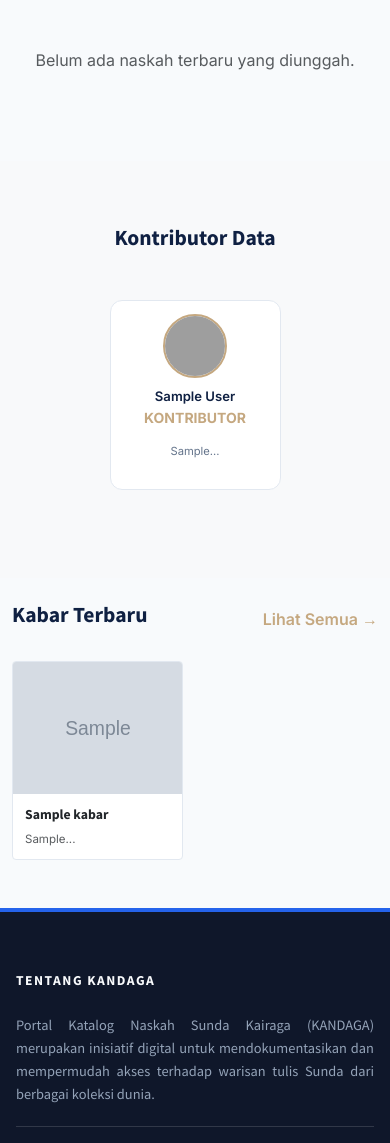
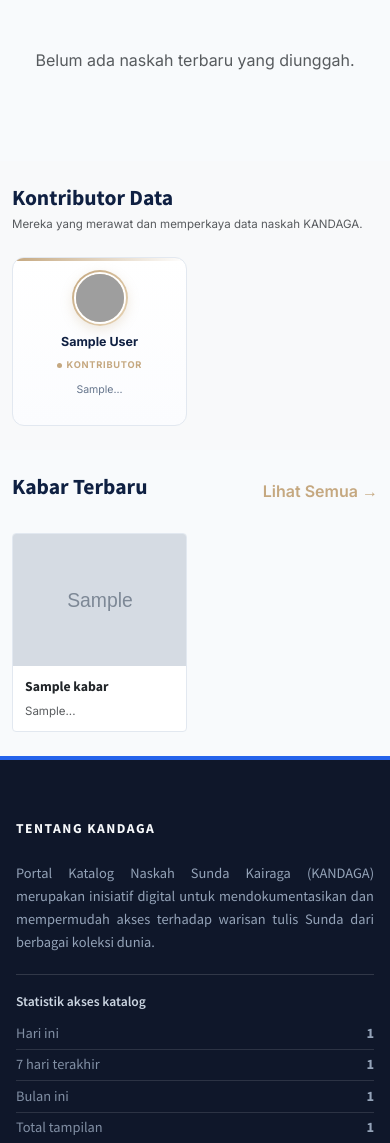
Before and after one commit to Ilhamkang/kandaga, a PHP site: page / in a window 390 px wide. Shown: the part 1127-2270 px from the top of the page. Run offline with PHP 8.4, Linux system fonts and the light colour scheme; tables that the repository leaves empty or names only in its code hold one stand-in row (values such as "Sample post"); grey boxes marked "Sample" are stand-in pictures; data that the repository does not hold is empty; grey boxes are pictures that could not be loaded.

Commit message:
Segarkan kontributor dan perbanyak kabar beranda
Carousel kontributor diganti grid empat kartu per halaman dengan pager di header; kabar terbaru jadi empat artikel agar mobile tersusun 2x2 dan desktop empat kolom. Menonaktifkan kontrol data-slide Bootstrap 4 yang sudah tidak berfungsi.

```diff
--- a/RELEASE.md
+++ b/RELEASE.md
@@ -20,7 +20,8 @@ Perbaikan menu navbar pada layar mobile dan penyederhanaan laporan rilis. Riwaya
 - Memperbaiki ekspor XML HSP-KOD dan HSP-DESC: atribut `type` tidak lagi memuat backslash literal dan teks relasi seperti “Arab & Pegon” kini dieskap sebagai `&amp;`. Semua format XML (MODS, MARC21, TEI, HSP) ikut diamankan.
 - Menyederhanakan halaman detail naskah pada layar kecil: judul dan aksi tampil sebelum sampul, sampul dibatasi `34vh`, kartu memakai satu gutter, field metadata pendek dirapatkan dua kolom, serta tabel Akses Digital dan Lokasi Koleksi di-stack tanpa scroll horizontal. Lebar area baca naik dari 318px menjadi 342px dan tinggi halaman turun sekitar 800px.
 - Menyeragamkan grid kartu publik pada layar kecil: naskah terbaru, kontributor, kabar terbaru, koleksi, inventaris koleksi, indeks lokasi, katalog, dan manuskrip dalam katalog kini tampil maksimal dua kartu per baris. Gambar dan padding kartu dipangkas agar tidak memenuhi satu layar; tata letak desktop tidak berubah. Kartu grafik statistik tetap penuh lebar karena memuat grafik dan tabel sekaligus.
-- Memperbaiki kontrol carousel kontributor yang sebelumnya meluap sekitar 8px di tepi kanan beranda pada layar 390px.
+- Mengganti carousel kontributor beranda dengan grid empat kartu per halaman dan pager kecil di header. Kontrol lama masih memakai `data-slide` Bootstrap 4 sehingga tombol panah tidak berfungsi setelah upgrade Bootstrap 5; overlay yang meluap sekitar 8px di tepi kanan juga hilang.
+- Menambah kabar terbaru beranda menjadi empat artikel agar tersusun 2×2 di mobile dan empat kolom di desktop, sejajar dengan grid kontributor.
 
 Rilis ini code-only. Tidak ada migrasi SQL, perubahan tabel, backup database, atau perubahan skema.
 
--- a/assets/css/mobile-layout.css
+++ b/assets/css/mobile-layout.css
@@ -371,26 +371,24 @@
         overflow: hidden !important;
     }
 
-    /* Beranda: kontributor dalam carousel. */
-    body.kandaga-home-page .kontributor-card {
-        padding: .85rem !important;
+    /* Beranda: kontributor grid 2x2 dengan pager di header. */
+    body.kandaga-home-page .kontributor-section {
+        padding: 0;
     }
 
-    body.kandaga-home-page .kontributor-card .avatar-kontributor-wrapper {
-        width: 64px;
-        height: 64px;
-        margin-bottom: .5rem;
+    body.kandaga-home-page .kontributor-card {
+        padding: .75rem !important;
     }
 
-    body.kandaga-home-page .kontributor-card .nama-kontributor {
-        font-size: .82rem;
+    body.kandaga-home-page .kontributor-grid .col {
+        min-width: 0;
     }
 
     body.kandaga-home-page .kontributor-card .deskripsi-kontributor {
-        font-size: .7rem;
+        font-size: .66rem;
         line-height: 1.35;
         display: -webkit-box;
-        -webkit-line-clamp: 3;
+        -webkit-line-clamp: 2;
         -webkit-box-orient: vertical;
         overflow: hidden;
     }
--- a/assets/css/style-kontributor.css
+++ b/assets/css/style-kontributor.css
@@ -3,28 +3,165 @@
     --kandaga-gold: #c5a880;
     --kandaga-text-muted: #64748b;
 }
-    .kontributor-section { padding: 40px 0; }
+
+.kontributor-section { padding: 0; }
+
+.kontributor-header {
+    gap: 1rem;
+}
+
+.kontributor-header h4 { color: var(--kandaga-dark-blue); }
+.kontributor-header p { max-width: 34rem; }
+
+.kontributor-pager {
+    display: inline-flex;
+    align-items: center;
+    gap: .35rem;
+    padding: .25rem;
+    background: #fff;
+    border: 1px solid #e2e8f0;
+    border-radius: 999px;
+    box-shadow: 0 4px 14px rgba(15, 32, 66, .06);
+}
+
+.kontributor-pager-btn {
+    width: 30px;
+    height: 30px;
+    display: grid;
+    place-items: center;
+    padding: 0;
+    border: 0;
+    border-radius: 50%;
+    background: transparent;
+    color: var(--kandaga-dark-blue);
+    font-size: .72rem;
+    transition: background .2s ease, color .2s ease;
+}
+
+.kontributor-pager-btn:hover {
+    background: rgba(197, 168, 128, .16);
+    color: var(--kandaga-dark-blue);
+}
+
+.kontributor-pager-btn:focus-visible {
+    outline: 2px solid var(--kandaga-gold);
+    outline-offset: 2px;
+}
+
+.kontributor-pager-indicator {
+    min-width: 3.25rem;
+    text-align: center;
+    font-size: .72rem;
+    font-weight: 700;
+    color: var(--kandaga-text-muted);
+    font-variant-numeric: tabular-nums;
+}
+
+.kontributor-grid .col { display: flex; }
+
+.kontributor-card-link {
+    display: block;
+    width: 100%;
+    color: inherit;
+}
+
 .kontributor-card {
-        background: #ffffff; border: 1px solid #e2e8f0; border-radius: 12px;
-        transition: all 0.3s ease; height: 100%; display: flex; flex-direction: column;
+    position: relative;
+    overflow: hidden;
+    background: linear-gradient(180deg, #fff 0%, #fbfcfe 100%);
+    border: 1px solid #e2e8f0;
+    border-radius: 16px;
+    transition: border-color .25s ease, box-shadow .25s ease, transform .25s ease;
 }
-    .kontributor-card:hover { border-color: var(--kandaga-gold); box-shadow: 0 10px 20px rgba(0,0,0,0.08); transform: translateY(-5px); }
-    .avatar-kontributor-wrapper { width: 85px; height: 85px; border-radius: 50%; overflow: hidden; border: 2px solid var(--kandaga-gold); margin: 0 auto 15px; }
-    .avatar-kontributor-img { width: 100%; height: 100%; object-fit: cover; }
-    .nama-kontributor { color: var(--kandaga-dark-blue); font-weight: 600; font-size: 0.95rem; }
-    .deskripsi-kontributor { font-size: 0.8rem; color: var(--kandaga-text-muted); line-height: 1.5; flex-grow: 1; }
 
-    /* Navigasi Carousel */
-    .carousel-control-prev-kandaga, .carousel-control-next-kandaga {
-        position: absolute; top: 50%; width: 40px; height: 40px; background: var(--kandaga-dark-blue);
-        color: #fff; border-radius: 50%; display: flex; align-items: center; justify-content: center;
-        text-decoration: none; transition: 0.3s; z-index: 10;
+.kontributor-card::before {
+    content: "";
+    position: absolute;
+    inset: 0 0 auto;
+    height: 3px;
+    background: linear-gradient(90deg, var(--kandaga-gold), rgba(197, 168, 128, 0));
 }
-    .carousel-control-prev-kandaga { left: -20px; }
-    .carousel-control-next-kandaga { right: -20px; }
-    .carousel-control-prev-kandaga:hover, .carousel-control-next-kandaga:hover { background: var(--kandaga-gold); color: #fff; }
+
+.kontributor-card:hover {
+    border-color: var(--kandaga-gold);
+    box-shadow: 0 12px 24px rgba(15, 32, 66, .09);
+    transform: translateY(-3px);
+}
+
+.avatar-kontributor-wrapper {
+    position: relative;
+    width: 72px;
+    height: 72px;
+    padding: 3px;
+    border-radius: 50%;
+    background: linear-gradient(135deg, var(--kandaga-gold), #e7d4b6);
+    margin: 0 auto .6rem;
+    box-shadow: 0 4px 12px rgba(197, 168, 128, .25);
+}
+
+.avatar-kontributor-img {
+    width: 100%;
+    height: 100%;
+    border: 2px solid #fff;
+    border-radius: 50%;
+    object-fit: cover;
+}
+
+.nama-kontributor {
+    color: var(--kandaga-dark-blue);
+    font-weight: 700;
+    font-size: .9rem;
+    line-height: 1.3;
+}
+
+.kontributor-role {
+    display: inline-flex;
+    align-items: center;
+    gap: .3rem;
+    margin-top: .15rem;
+    color: var(--kandaga-gold);
+    font-size: .64rem;
+    font-weight: 700;
+    letter-spacing: .08em;
+    text-transform: uppercase;
+}
+
+.kontributor-role::before {
+    content: "";
+    width: 5px;
+    height: 5px;
+    border-radius: 50%;
+    background: currentColor;
+}
+
+.deskripsi-kontributor {
+    font-size: .75rem;
+    color: var(--kandaga-text-muted);
+    line-height: 1.45;
+    display: -webkit-box;
+    -webkit-line-clamp: 2;
+    -webkit-box-orient: vertical;
+    overflow: hidden;
+}
 
 @media (max-width: 767.98px) {
-        .carousel-control-prev-kandaga { left: 0; }
-        .carousel-control-next-kandaga { right: 0; }
+    .kontributor-header p { font-size: .72rem; }
+    .kontributor-card { border-radius: 12px; }
+    .avatar-kontributor-wrapper {
+        width: 56px;
+        height: 56px;
+        padding: 2px;
+        margin-bottom: .45rem;
     }
+    .nama-kontributor { font-size: .78rem; }
+    .kontributor-role { font-size: .58rem; }
+    .deskripsi-kontributor { font-size: .66rem; line-height: 1.35; }
+    .kontributor-pager-btn { width: 28px; height: 28px; }
+    .kontributor-pager-indicator { min-width: 2.75rem; font-size: .68rem; }
+}
+
+@media (max-width: 359.98px) {
+    .avatar-kontributor-wrapper { width: 48px; height: 48px; }
+    .nama-kontributor { font-size: .74rem; }
+    .deskripsi-kontributor { font-size: .63rem; }
+}
--- a/includes/kontributor.php
+++ b/includes/kontributor.php
@@ -19,37 +19,51 @@ while ($row = mysqli_fetch_assoc($q_kontributor)) {
     $kontributor_list[] = $row;
 }
 $total_kontributor = count($kontributor_list);
+$kontributor_chunks = array_chunk($kontributor_list, 4);
+$kontributor_pages = count($kontributor_chunks);
 ?>
 
-<link rel="stylesheet" href="assets/css/style-kontributor.css">
+<link rel="stylesheet" href="assets/css/style-kontributor.css?v=<?= htmlspecialchars(kandagaVersion(), ENT_QUOTES, 'UTF-8') ?>">
 
 <div class="embedded-module embedded-kontributor" style="max-width: 960px;">
     <div class="kontributor-section position-relative">
-        <div class="text-center mb-5">
-            <h4 class="fw-bold" style="color: var(--kandaga-dark-blue);">Kontributor Data</h4>
+        <div class="kontributor-header d-flex flex-wrap align-items-center justify-content-between gap-3 mb-4">
+            <div>
+                <h4 class="fw-bold mb-1" style="color: var(--kandaga-dark-blue);">Kontributor Data</h4>
+                <p class="text-muted small mb-0">Mereka yang merawat dan memperkaya data naskah KANDAGA.</p>
+            </div>
+
+            <?php if ($kontributor_pages > 1): ?>
+                <div class="kontributor-pager" role="group" aria-label="Navigasi halaman kontributor">
+                    <button type="button" class="kontributor-pager-btn" data-kontributor-prev aria-label="Kontributor sebelumnya">
+                        <i class="fa-solid fa-chevron-left" aria-hidden="true"></i>
+                    </button>
+                    <span class="kontributor-pager-indicator" data-kontributor-indicator aria-live="polite">1 / <?= $kontributor_pages ?></span>
+                    <button type="button" class="kontributor-pager-btn" data-kontributor-next aria-label="Kontributor berikutnya">
+                        <i class="fa-solid fa-chevron-right" aria-hidden="true"></i>
+                    </button>
+                </div>
+            <?php endif; ?>
         </div>
 
         <?php if ($total_kontributor > 0): ?>
-            <div id="carouselKontributor" class="carousel slide" data-bs-ride="carousel">
-                <div class="carousel-inner">
-                    <?php
-                    $chunks = array_chunk($kontributor_list, 3);
-                    foreach ($chunks as $index => $slide_items):
-                    ?>
-                        <div class="carousel-item <?= ($index === 0) ? 'active' : ''; ?>">
-                            <div class="row row-cols-2 justify-content-center">
+            <div id="kontributorGrid" class="kontributor-grid">
+                <?php foreach ($kontributor_chunks as $index => $slide_items): ?>
+                    <div class="kontributor-page <?= ($index === 0) ? '' : 'd-none' ?>"
+                         data-kontributor-page="<?= $index + 1 ?>"
+                         <?= ($index === 0) ? '' : 'aria-hidden="true"' ?>>
+                        <div class="row row-cols-2 row-cols-md-4 g-3">
                             <?php foreach ($slide_items as $item): ?>
-                                    <div class="col-md-4 col-sm-6 mb-4">
-                                        <!-- ID sekarang sudah tersedia di $item['id'] -->
-                                        <a href="detail-kontributor.php?id=<?= (int)$item['id']; ?>" class="text-decoration-none text-dark">
-                                            <div class="kontributor-card p-4 text-center">
+                                <div class="col">
+                                    <a href="detail-kontributor.php?id=<?= (int)$item['id']; ?>" class="kontributor-card-link text-decoration-none text-dark">
+                                        <div class="kontributor-card p-3 text-center h-100">
                                             <div class="avatar-kontributor-wrapper">
-                                                    <img src="<?= $item['foto_clean']; ?>" class="avatar-kontributor-img">
+                                                <img src="<?= $item['foto_clean']; ?>" class="avatar-kontributor-img" alt="<?= htmlspecialchars($item['nama'], ENT_QUOTES, 'UTF-8'); ?>" loading="lazy">
                                             </div>
-                                                <div class="nama-kontributor"><?= htmlspecialchars($item['nama']); ?></div>
-                                                <small class="text-uppercase" style="color:var(--kandaga-gold); font-weight:700;">Kontributor</small>
-                                                <p class="deskripsi-kontributor mt-3">
-                                                    <?= !empty($item['deskripsi']) ? htmlspecialchars(substr($item['deskripsi'], 0, 80)) . '...' : 'Kontributor aktif Kandaga.'; ?>
+                                            <div class="nama-kontributor"><?= htmlspecialchars($item['nama'], ENT_QUOTES, 'UTF-8'); ?></div>
+                                            <small class="kontributor-role">Kontributor</small>
+                                            <p class="deskripsi-kontributor mt-2">
+                                                <?= !empty($item['deskripsi']) ? htmlspecialchars(substr($item['deskripsi'], 0, 80), ENT_QUOTES, 'UTF-8') . '...' : 'Kontributor aktif KANDAGA.'; ?>
                                             </p>
                                         </div>
                                     </a>
@@ -59,18 +73,39 @@ $total_kontributor = count($kontributor_list);
                     </div>
                 <?php endforeach; ?>
             </div>
-
-                <?php if ($total_kontributor > 3): ?>
-                    <a class="carousel-control-prev-kandaga" href="#carouselKontributor" role="button" data-slide="prev">
-                        <i class="fa-solid fa-chevron-left"></i>
-                    </a>
-                    <a class="carousel-control-next-kandaga" href="#carouselKontributor" role="button" data-slide="next">
-                        <i class="fa-solid fa-chevron-right"></i>
-                    </a>
-                <?php endif; ?>
-            </div>
         <?php else: ?>
             <p class="text-center text-muted">Belum ada kontributor.</p>
         <?php endif; ?>
     </div>
 </div>
+
+<script>
+(function () {
+    const root = document.getElementById('kontributorGrid');
+    if (!root) return;
+
+    const pages = Array.from(root.querySelectorAll('.kontributor-page'));
+    if (pages.length < 2) return;
+
+    const pager = root.closest('.kontributor-section').querySelector('.kontributor-pager');
+    const prev = root.closest('.kontributor-section').querySelector('[data-kontributor-prev]');
+    const next = root.closest('.kontributor-section').querySelector('[data-kontributor-next]');
+    const indicator = root.closest('.kontributor-section').querySelector('[data-kontributor-indicator]');
+    let active = 0;
+
+    function show(index) {
+        active = (index + pages.length) % pages.length;
+        pages.forEach((page, i) => {
+            const visible = i === active;
+            page.classList.toggle('d-none', !visible);
+            page.setAttribute('aria-hidden', visible ? 'false' : 'true');
+        });
+        if (indicator) indicator.textContent = (active + 1) + ' / ' + pages.length;
+    }
+
+    if (prev) prev.addEventListener('click', () => show(active - 1));
+    if (next) next.addEventListener('click', () => show(active + 1));
+    if (pager) pager.hidden = false;
+    show(0);
+})();
+</script>
--- a/includes/post.php
+++ b/includes/post.php
@@ -1,7 +1,6 @@
 <?php
-// Modul: Menampilkan 3 artikel terbaru
-// Query 3 artikel terakhir
-$q_terbaru = mysqli_query($conn, "SELECT * FROM tb_kabar WHERE status = 'published' ORDER BY id_kabar DESC LIMIT 3");
+// Modul: Menampilkan 4 artikel terbaru (2x2 pada layar kecil)
+$q_terbaru = mysqli_query($conn, "SELECT * FROM tb_kabar WHERE status = 'published' ORDER BY id_kabar DESC LIMIT 4");
 ?>
 
 <div class="kandaga-latest-posts my-5">
@@ -10,9 +9,9 @@ $q_terbaru = mysqli_query($conn, "SELECT * FROM tb_kabar WHERE status = 'publish
         <a href="kabar/" class="text-decoration-none" style="color: #c5a880; font-weight: 600;">Lihat Semua &rarr;</a>
     </div>
 
-    <div class="row row-cols-2">
+    <div class="row row-cols-2 row-cols-md-4 g-3">
         <?php while ($row = mysqli_fetch_assoc($q_terbaru)): ?>
-            <div class="col-md-4 mb-4">
+            <div class="col">
                 <div class="card h-100" style="border: 1px solid #e2e8f0; border-radius: 4px; transition: 0.2s;">
                     <a href="kabar/<?= $row['slug']; ?>">
                         <img src="assets/images/post/<?= $row['thumbnail']; ?>" class="img-fluid" style="width: 100%; height: 200px; object-fit: cover; border-radius: 3px 3px 0 0;" alt="<?= htmlspecialchars($row['judul']); ?>">
```
Also changed, not shown: CHANGELOG.md. Lines whose indentation alone changed are shown as unchanged.
